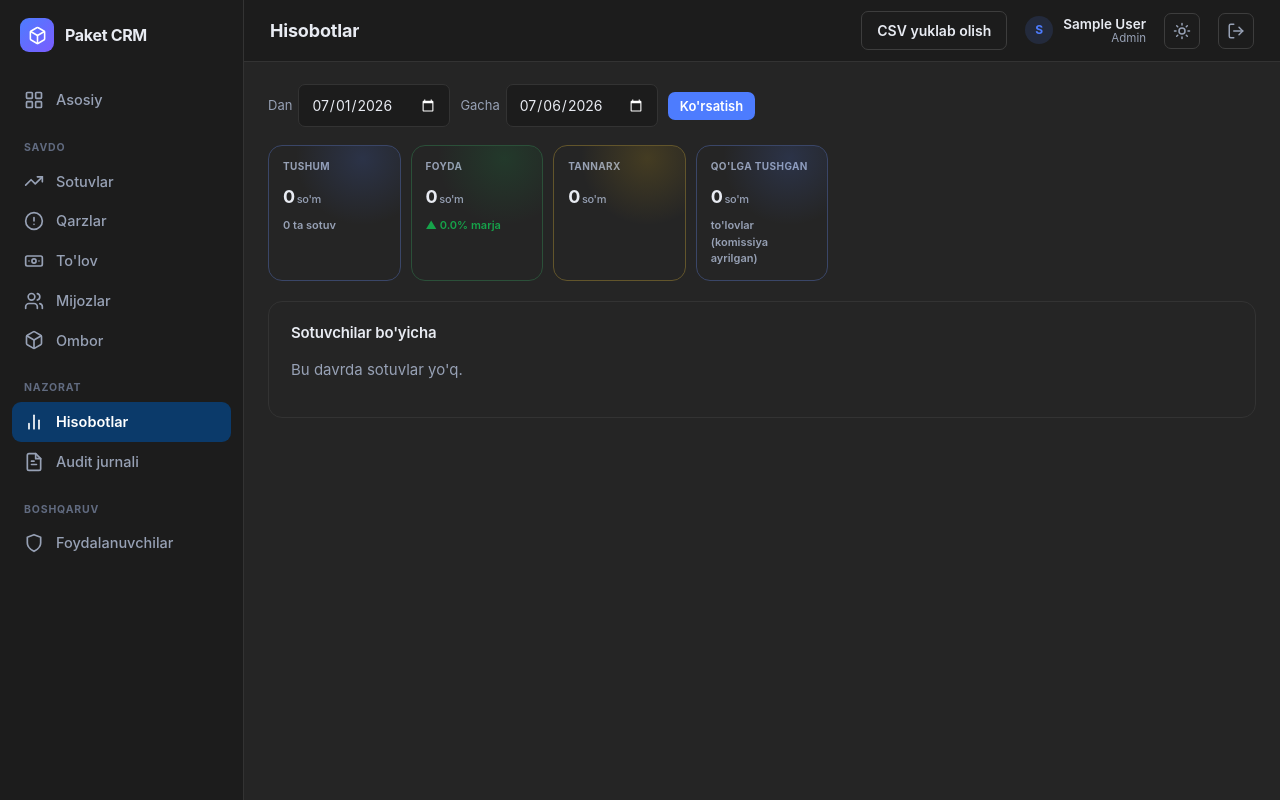
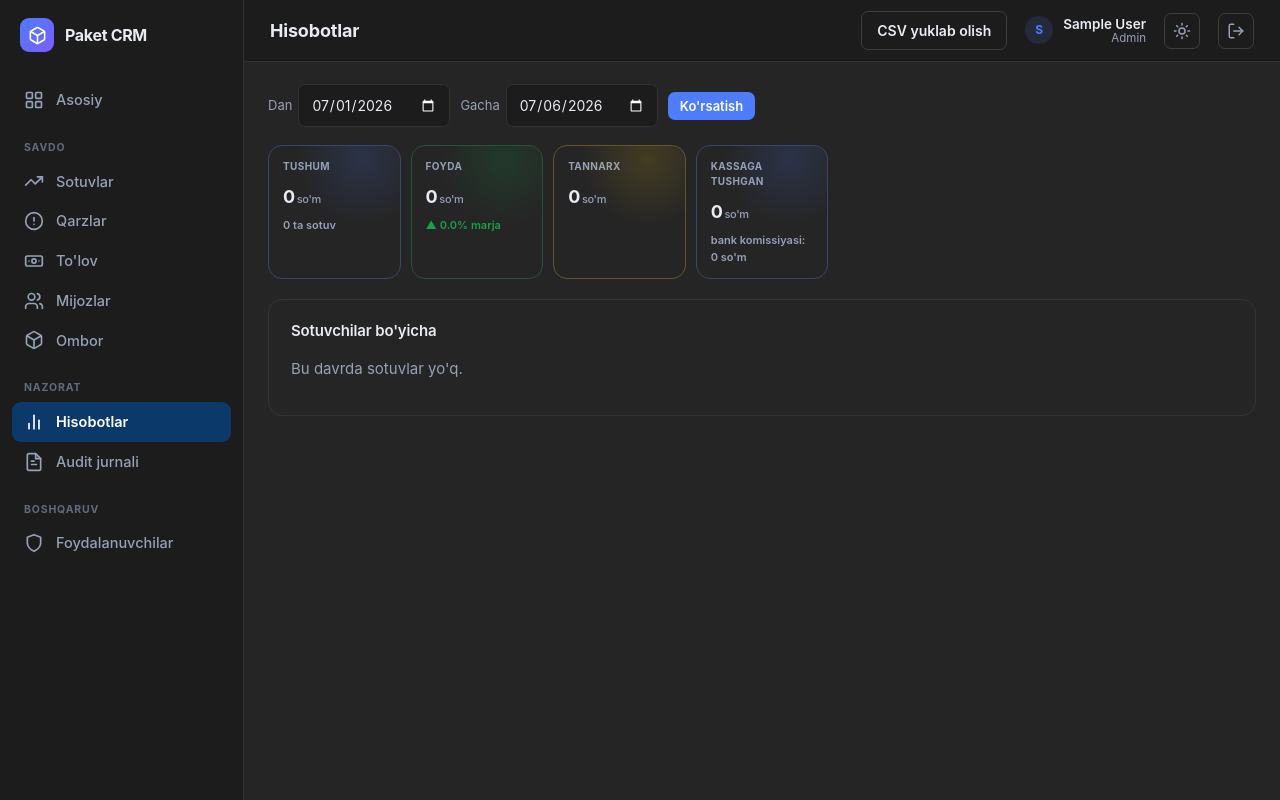
Before and after one commit to khusan2006/package-crm, a Django app: page /reports/ in a window 1280 px wide. Run offline with Django 5.2, Linux system fonts and the light colour scheme; a user stored in the database is signed in; tables that the repository leaves empty hold one stand-in row (values such as "Sample post").

Commit message:
Report the till at gross, with bank commission as a separate line
Per the client's rule, a bank transfer records the full amount paid in the till
(kassa) while the fee stays on the client's debt. The report's "received" figure
now shows gross ("Kassaga tushgan") with total commission called out separately,
matching the payment ledger and dashboard, which already use gross. The debt is
still credited net (unchanged).

Co-Authored-By: Claude Fable 5 <noreply@anthropic.com>

```diff
--- a/crm/views.py
+++ b/crm/views.py
@@ -887,9 +887,11 @@ def report_view(request):
     totals = items.aggregate(revenue=Sum(REVENUE), cost=Sum(COST), profit=Sum(PROFIT))
     revenue = totals["revenue"] or Decimal("0")
     profit = totals["profit"] or Decimal("0")
+    # The till records the gross amount paid; the bank fee is a separate expense
+    # (the client bears it — it stays on their debt), matching the client's rule.
     received = Payment.objects.filter(
         date__gte=date_from, date__lte=date_to
-    ).aggregate(net=Sum(PAYMENT_NET))
+    ).aggregate(gross=Sum("amount"), commission=Sum("commission"))
     return render(request, "crm/report.html", {
         "date_from": date_from,
         "date_to": date_to,
@@ -897,7 +899,8 @@ def report_view(request):
         "cost": totals["cost"] or Decimal("0"),
         "profit": profit,
         "margin": (profit / revenue * 100) if revenue else 0,
-        "received_net": received["net"] or Decimal("0"),
+        "received_gross": received["gross"] or Decimal("0"),
+        "commission_total": received["commission"] or Decimal("0"),
         "sales_count": items.values("sale").distinct().count(),
         "per_seller": _per_seller_report(date_from, date_to),
         "export_qs": request.GET.urlencode(),
--- a/templates/crm/report.html
+++ b/templates/crm/report.html
@@ -29,9 +29,9 @@
     <div class="kpi-value">{{ cost|floatformat:"0g" }}<span class="unit">so'm</span></div>
   </div>
   <div class="kpi kpi--blue">
-    <div class="kpi-head"><span class="kpi-label">Qo'lga tushgan</span></div>
-    <div class="kpi-value">{{ received_net|floatformat:"0g" }}<span class="unit">so'm</span></div>
-    <div class="kpi-meta muted">to'lovlar (komissiya ayrilgan)</div>
+    <div class="kpi-head"><span class="kpi-label">Kassaga tushgan</span></div>
+    <div class="kpi-value">{{ received_gross|floatformat:"0g" }}<span class="unit">so'm</span></div>
+    <div class="kpi-meta muted">bank komissiyasi: {{ commission_total|floatformat:"0g" }} so'm</div>
   </div>
 </div>
 
```
Also changed, not shown: crm/tests.py (+17 -0 lines).
